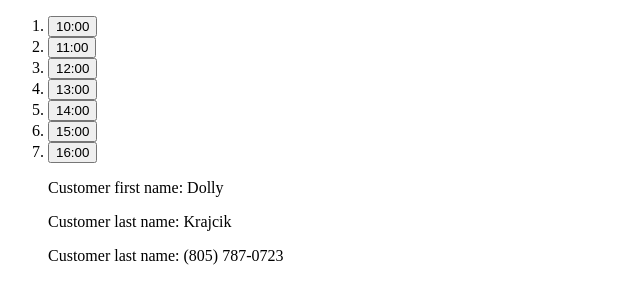
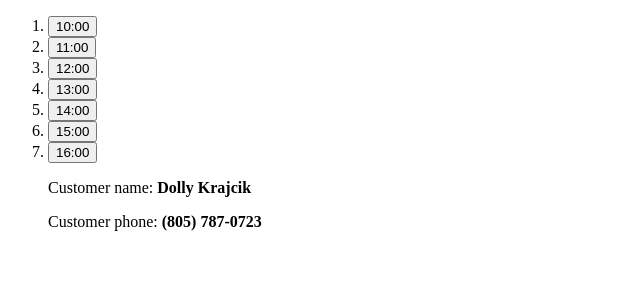
Before and after one commit to aleksandr-kiliushin/react-test-driven-development, a React app: page / in a window 1280 px wide. Shown: the top 304 px of the page, without its empty margins (0-640 px from the left). Built offline with nearby package versions, Linux system fonts and the light colour scheme.

Commit message:
Prettify customer name

```diff
--- a/src/AppointmentsDayView/Appointment.tsx
+++ b/src/AppointmentsDayView/Appointment.tsx
@@ -9,9 +9,15 @@ type Props = {
 const Appointment: React.FC<Props> = ({ appointment }) => {
   return (
     <>
-      <p>Customer first name: {appointment.customer.firstName}</p>
-      <p>Customer last name: {appointment.customer.lastName}</p>
-      <p>Customer last name: {appointment.customer.phoneNumber}</p>
+      <p>
+        Customer name:{" "}
+        <strong>
+          {appointment.customer.firstName} {appointment.customer.lastName}
+        </strong>
+      </p>
+      <p>
+        Customer phone: <strong>{appointment.customer.phoneNumber}</strong>
+      </p>
     </>
   )
 }
```
Also changed, not shown: 1 other file (tests, documents, lock files or other folders).
